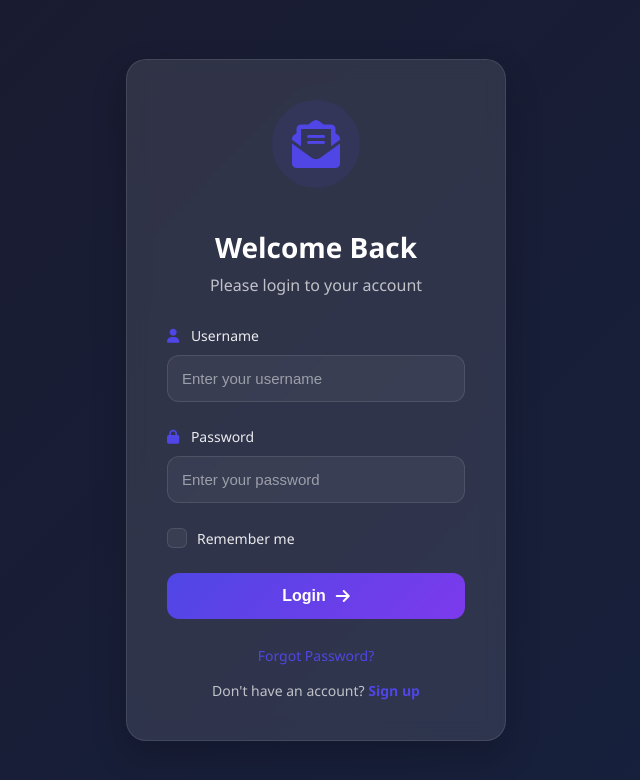
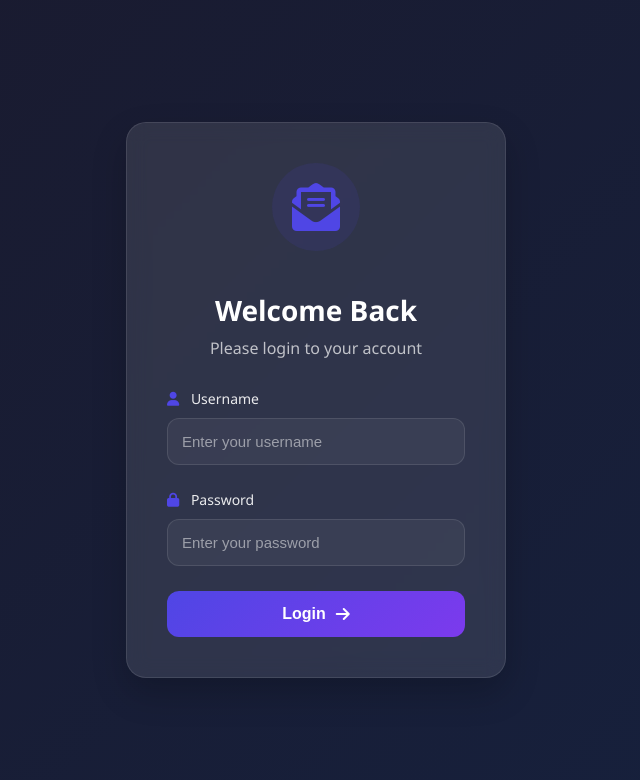
Before and after one commit to Jelly-Fish119/email-delivery-checker, a Django app: page /accounts/login/ in a window 1280 px wide. Shown: the top 780 px of the page, without its empty margins (324-964 px from the left). Run offline with Django 5.2, Linux system fonts and the light colour scheme; parts of the project's set-up code (start-up, migrations or seed data) failed here and were passed over.

Commit message:
removed remember me and sign up

```diff
--- a/templates/accounts/login.html
+++ b/templates/accounts/login.html
@@ -55,24 +55,11 @@
                     </div>
                 </div>
 
-                <div class="form-group remember-me">
-                    <label class="checkbox-container">
-                        <input type="checkbox" id="remember" name="remember">
-                        <span class="checkmark"></span>
-                        Remember me
-                    </label>
-                </div>
-
                 <button type="submit" class="btn-primary">
                     <span>Login</span>
                     <i class="fas fa-arrow-right"></i>
                 </button>
             </form>
-
-            <div class="auth-links">
-                <a href="#" class="forgot-password">Forgot Password?</a>
-                <p class="signup-link">Don't have an account? <a href="#">Sign up</a></p>
-            </div>
         </div>
     </div>
 
```
